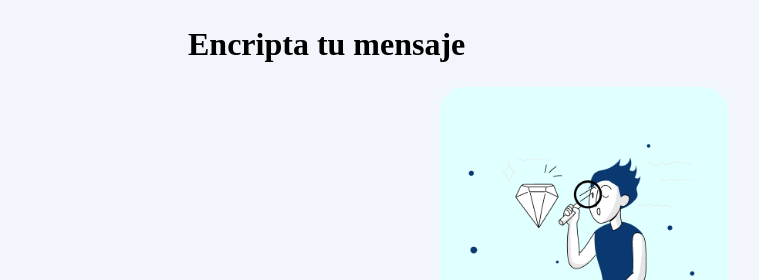
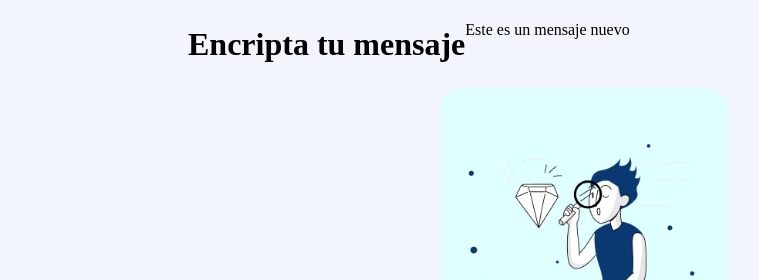
Before and after one commit to Giovanny4/ChallengeOracleONE_1, a plain HTML site: page index.html in a window 1280 px wide. Shown: the top 280 px of the page, 392-1151 px from the left. Drawn offline with Linux system fonts and the light colour scheme.

Commit message:
Se agrega un mensaje de prueba

```diff
--- a/index.html
+++ b/index.html
@@ -10,6 +10,7 @@
                 <div class="logo">
                     <img class="logo1" src="image/Logo.png">
                     <h1 class="titulo">Encripta tu mensaje</h1>
+                    <p>Este es un mensaje nuevo</p>
                 </div>
                 <div class="izquierda">
                     <input class="text-input" id="inputTexto" type="text" placeholder="Ingresa tu texto aquí:">
```
